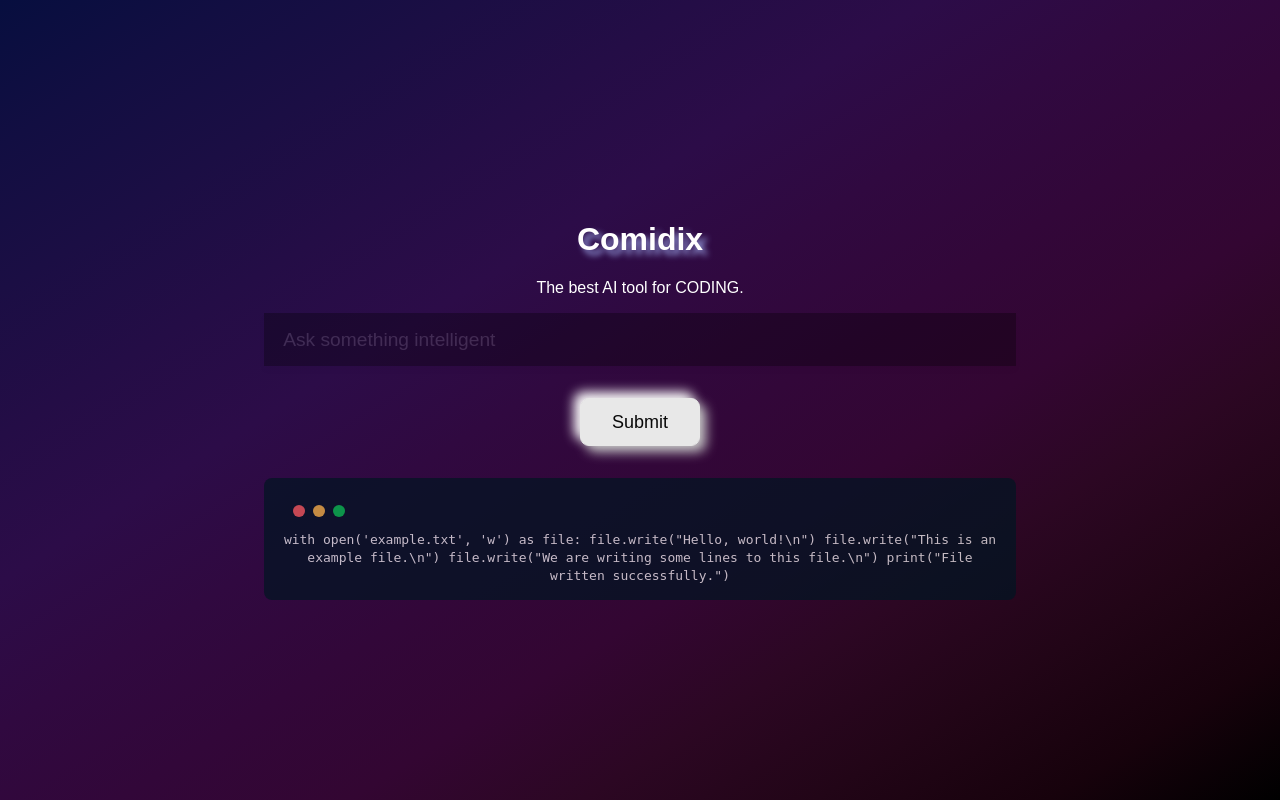
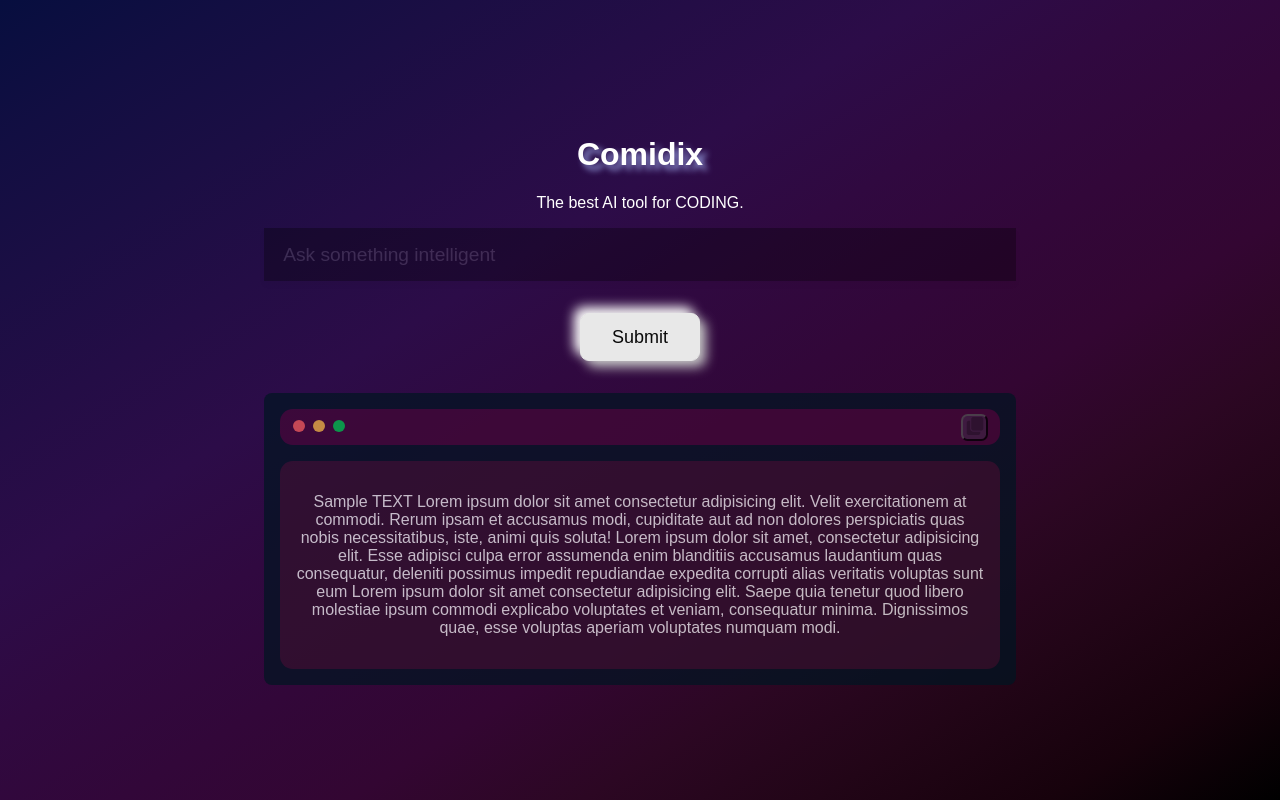
Before and after one commit to Feduski/codimix, a Django app: template codimixapp/templates/base.html in a window 1280 px wide. Run offline with Django 3.2, Linux system fonts and the light colour scheme; the template is opened without the code that fills it: most values are stand-ins (such as "Sample title", 1, 10 or a date in 2020).

Commit message:
feat: copy-paste button

```diff
--- a/codimix/urls.py
+++ b/codimix/urls.py
@@ -16,8 +16,7 @@ Including another URLconf
 """
 
 from django.contrib import admin
-from django.urls import path
-from django.urls import include
+from django.urls import path, include
 
 urlpatterns = [
     path('admin/', admin.site.urls),
--- a/codimixapp/static/css/styles.css
+++ b/codimixapp/static/css/styles.css
@@ -1,5 +1,3 @@
-/* styles.css */
-
 body {
   background-image: linear-gradient(to right bottom, #070e3f, #120e42, #1b0e44, #240d46, #2c0c48, #300940, #320739, #330632, #2c0723, #220517, #17020c, #000000);  color: #fff; /* Color de texto blanco */
   font-family: 'Arial', sans-serif; /* Usa tu fuente preferida */
@@ -92,18 +90,21 @@ h1, p {
 .div-response {
   border-radius: 0.7em;
   max-width: 45em;
-  max-height: 15em;
+  max-height: 20em;
   padding: 1rem;
   overflow: auto;
   background-color: #011522;
   border-radius: 8px;
   z-index: 1;
+  position: relative;
  }
 
  .tools {
   display: flex;
   align-items: center;
   padding: 9px;
+  background-color: #420836;
+  border-radius: 0.8em;
  }
 
  .circle {
@@ -199,3 +200,29 @@ top: -45%;
 background-color: #1e413e;
 transform: translateX(-50%) scaleY(1.3) scaleX(0.8);
 }
+
+.copytoclipbtn {
+  background-color: rgb(67, 35, 70);
+  position: absolute;
+  cursor: pointer;
+  right: 2.1em;
+  padding: 0;
+  border-radius: 25%;
+  width: 2em;
+  height: 2em;
+}
+
+.copy-img {
+  width: 80%;
+  right: 0;
+  height: 80%;
+  box-sizing: content-box;
+  opacity: 33%;
+}
+
+.card_content{
+  margin-top: 1em;
+  background-color: #31122c;
+  border-radius: 0.8em;
+  padding: 1em;
+}
--- /dev/null
+++ b/codimixapp/static/js/main.js
@@ -0,0 +1,18 @@
+function copyToClipboard() {
+    var copyText = document.getElementById("textToCopy");
+
+    var range = document.createRange();
+    range.selectNode(copyText);
+    window.getSelection().addRange(range);
+
+    try {
+        var successful = document.execCommand('copy');
+        var msg = successful ? 'successful' : 'unsuccessful';
+        alert('Text copied to clipboard')
+        console.log('Copy command was ' + msg);
+    } catch (err) {
+        console.log('Oops, unable to copy');
+    }
+
+    window.getSelection().removeAllRanges();
+}
--- a/codimixapp/templates/base.html
+++ b/codimixapp/templates/base.html
@@ -6,24 +6,26 @@
     <link rel="shortcut icon" type="image/png" href="{% static 'favicon.ico' %}"/>
     <meta name="viewport" content="width=device-width, initial-scale=1.0">
     <link rel="stylesheet" href="{% static 'css/styles.css' %}">
+    <script src= "{% static 'js/main.js' %}"></script>
     <title>Codimix</title>
 </head>
 <body>
     <div class="container">
         {% block content %}
-        <h1 id= 'title'>Comidix</h1>
+        <h1 id='title'>Comidix</h1>
         <p>The best AI tool for CODING.</p>
         <form method="post" action="{% url 'home' %}">
             {% csrf_token %}
 
             <div class="form-control">
-                <input class="input input-alt" placeholder="Ask something intelligent" required="" type="text">
+                <input class="input input-alt" placeholder="Ask something intelligent" required="" type="text" name="user_input">
                 <span class="input-border input-border-alt"></span>
             </div>
-            <button class= "button2" type="submit">Submit</button>
-            <div class="div-response">
+            <button class="button2" type="submit">Submit</button>
 
-                <div class="tools">
+        </form>
+        <div class="div-response">
+            <div class="tools">
                 <div class="circle">
                     <span class="red box"></span>
                 </div>
@@ -33,19 +35,20 @@
                 <div class="circle">
                     <span class="green box"></span>
                 </div>
-                </div>
-                <div class="card__content">
-                    <code>
-                        with open('example.txt', 'w') as file:
-                        file.write("Hello, world!\n")
-                        file.write("This is an example file.\n")
-                        file.write("We are writing some lines to this file.\n")
-                    print("File written successfully.")
-                    </code>
-                </div>
+
+                <button onclick="copyToClipboard()" class='copytoclipbtn'>
+                    <img class="copy-img"src="static/images/copy.png"></img>
+                </button>
             </div>
 
-        </form>
+            <div class="card_content">
+                <p id="textToCopy">
+                    {{ user_sent }}
+
+                    TEXT Lorem ipsum dolor sit amet consectetur adipisicing elit. Velit exercitationem at commodi. Rerum ipsam et accusamus modi, cupiditate aut ad non dolores perspiciatis quas nobis necessitatibus, iste, animi quis soluta! Lorem ipsum dolor sit amet, consectetur adipisicing elit. Esse adipisci culpa error assumenda enim blanditiis accusamus laudantium quas consequatur, deleniti possimus impedit repudiandae expedita corrupti alias veritatis voluptas sunt eum Lorem ipsum dolor sit amet consectetur adipisicing elit. Saepe quia tenetur quod libero molestiae ipsum commodi explicabo voluptates et veniam, consequatur minima. Dignissimos quae, esse voluptas aperiam voluptates numquam modi.
+                </p>
+            </div>
+        </div>
         {% endblock %}
 </body>
 </html>
```
Also changed, not shown: codimixapp/views.py (+15 -9 lines), codimixapp/static/images/copy.png (added), 1 other file.
